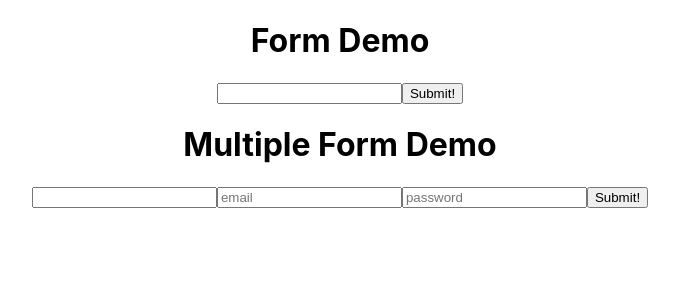
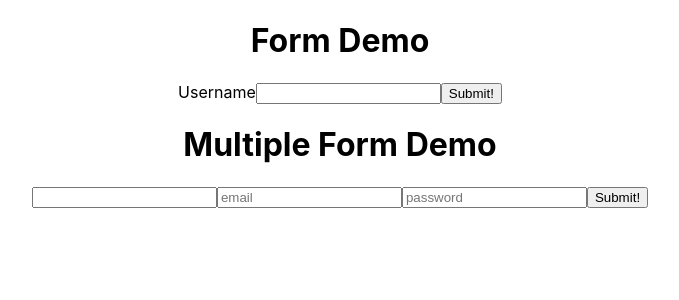
Before and after one commit to super8989/React_intro_forms, a React (Create React App) app: page / in a window 1280 px wide. Shown: the top 300 px of the page, without its empty margins (300-979 px from the left). Built offline with nearby package versions, Linux system fonts and the light colour scheme.

Commit message:
added in a lable for the username input in Form.js

```diff
--- a/src/Form.js
+++ b/src/Form.js
@@ -23,8 +23,10 @@ class Form extends Component {
 			<div>
 				<h1>Form Demo</h1>
 				<form onSubmit={this.handleSubmit}>
+					<label htmlFor='username'>Username</label>
 					<input
 						type='text'
+						id='username'
 						value={this.state.username}
 						onChange={this.handleChange}
 					/>
```
